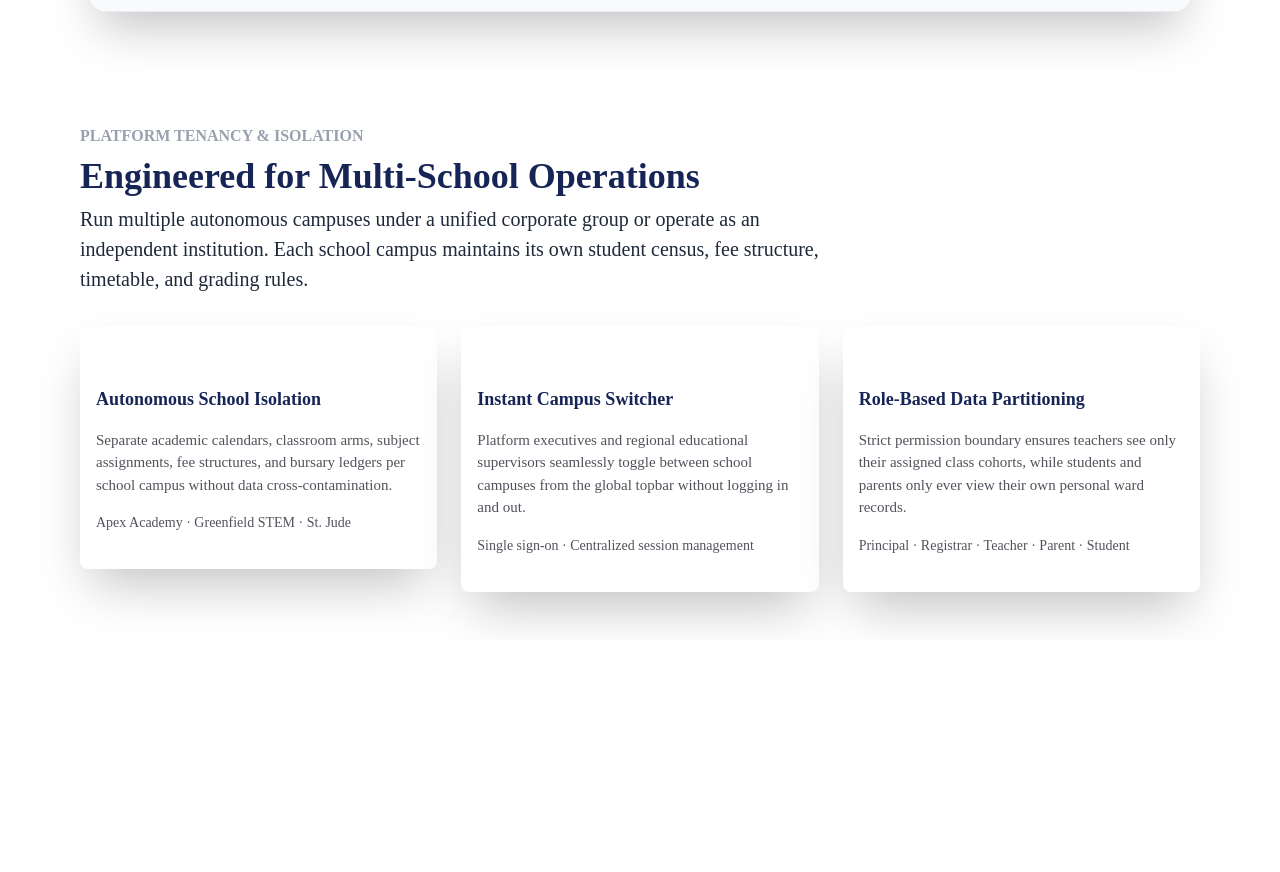
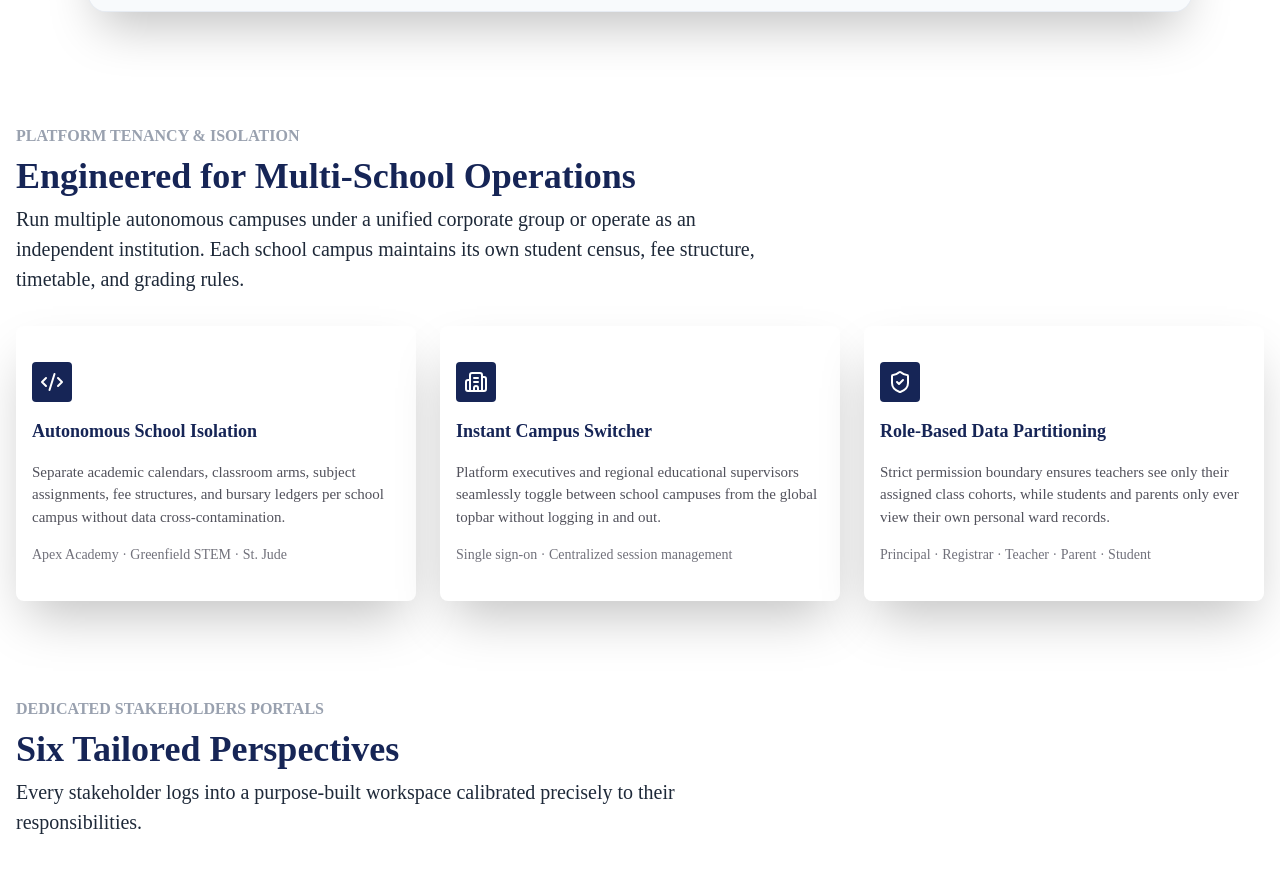
Before and after one commit to Maxwellsmall/schoolos, a Next.js app in the folder frontend/: page / in a window 1280 px wide. Shown: the part 1110-1982 px from the top of the page. Before the commit the page ends 1750 px from the top, so only its background shows below. Built offline with nearby package versions, Linux system fonts and the light colour scheme.

Commit message:
feat: add Dedicated component and enhance PlatformTenancy with icons for improved UI

```diff
--- a/frontend/app/(marketing)/page.tsx
+++ b/frontend/app/(marketing)/page.tsx
@@ -1,11 +1,13 @@
 import Hero from "@/components/Hero"
 import Platform from "@/components/PlatfromTenancy"
+import Dedicated from "@/components/Dedicated"
 
 export default function Home() {
   return (
    <>
    <Hero/>
    <Platform/>
+   <Dedicated/>
    </>
   );
 }
--- /dev/null
+++ b/frontend/components/Dedicated.tsx
@@ -0,0 +1,23 @@
+"use client"
+
+export default function PlatformTenancy() {
+
+
+    return (
+        <>
+        <div id="Architecture" className="w-full flex flex-col items-center justify-center py-12">
+            <div className="flex items-start w-full max-w-7xl flex-col px-4">
+                <p className="text-gray-400 font-extrabold">DEDICATED STAKEHOLDERS PORTALS</p>
+                <div>
+                    <h1 className="text-blue-950 font-bold my-2 text-4xl">Six Tailored Perspectives</h1>
+                    <p className="text-gray-800 text-[20px] max-w-3xl mb-8">
+                    Every stakeholder logs into a purpose-built workspace calibrated precisely to their responsibilities.
+                    </p>
+                </div>
+
+
+            </div>
+        </div>
+        </>
+    )
+}
--- a/frontend/components/PlatformCard.tsx
+++ b/frontend/components/PlatformCard.tsx
@@ -13,12 +13,12 @@ export const PlatformCard: React.FC<PlatfromPropsCard> = ({icon, header, body, f
         <>
         <div className={`${classname} py-7 px-4 bg-white flex flex-col items-center justify-center rounded-md shadow-2xl`}>
         <div className="flex flex-col justify-center w-full">
-                <div className="">
-                 <span className="my-2  text-white py-2 px-2">{icon}</span>
+                <div className="flex item-center justify-start ">
+                 <span className="my-2 text-white py-2 px-2 rounded-[4px] bg-blue-950">{icon}</span>
                  </div>
-    <h1 className="text-[18px] text-blue-950 my-2 font-bold">{header}</h1>
+          <h1 className="text-[18px] text-blue-950 my-2 font-bold">{header}</h1>
           <p className="my-2 text-zinc-600 text-[15px]">{body}</p>
-          <span className="my-2 text-zinc-600 text-[14px]">{footer}</span>
+          <span className="my-2 text-zinc-500 text-[14px]">{footer}</span>
         </div>
 
         </div>
--- a/frontend/components/PlatfromTenancy.tsx
+++ b/frontend/components/PlatfromTenancy.tsx
@@ -1,4 +1,8 @@
+"use client"
+
+import { ArrowBigDownIcon, Code2Icon, Shield, ShieldCheck } from "lucide-react"
 import PlatformCard from "../components/PlatformCard"
+import { Building2 } from "lucide-react";
 
 export default function PlatformTenancy() {
 
@@ -9,7 +13,7 @@ export default function PlatformTenancy() {
             body: "Separate academic calendars, classroom arms, subject assignments, fee structures, and bursary ledgers per school campus without data cross-contamination.",
             footer: "Apex Academy · Greenfield STEM · St. Jude",
             classname: "",
-            icon: ""
+            icon: <Code2Icon/>
         },
         {
             id: "2",
@@ -17,7 +21,7 @@ export default function PlatformTenancy() {
             body: "Platform executives and regional educational supervisors seamlessly toggle between school campuses from the global topbar without logging in and out.",
             footer: "Single sign-on · Centralized session management",
             classname: "",
-            icon: "",
+            icon: <Building2 className="w-6 h-6" />
         },
         {
             id: "3",
@@ -25,14 +29,14 @@ export default function PlatformTenancy() {
             body: "Strict permission boundary ensures teachers see only their assigned class cohorts, while students and parents only ever view their own personal ward records.",
             footer: "Principal · Registrar · Teacher · Parent · Student",
             classname: "",
-            icon: ""
+            icon: <ShieldCheck className="w-6 h-6" />
         },
     ]
 
     return (
         <>
         <div id="Architecture" className="w-full flex flex-col items-center justify-center py-12">
-            <div className="flex items-start w-full max-w-6xl flex-col px-4">
+            <div className="flex items-start w-full max-w-7xl flex-col px-4">
                 <p className="text-gray-400 font-extrabold">PLATFORM TENANCY & ISOLATION</p>
                 <div>
                     <h1 className="text-blue-950 font-bold my-2 text-4xl">Engineered for Multi-School Operations</h1>
```
